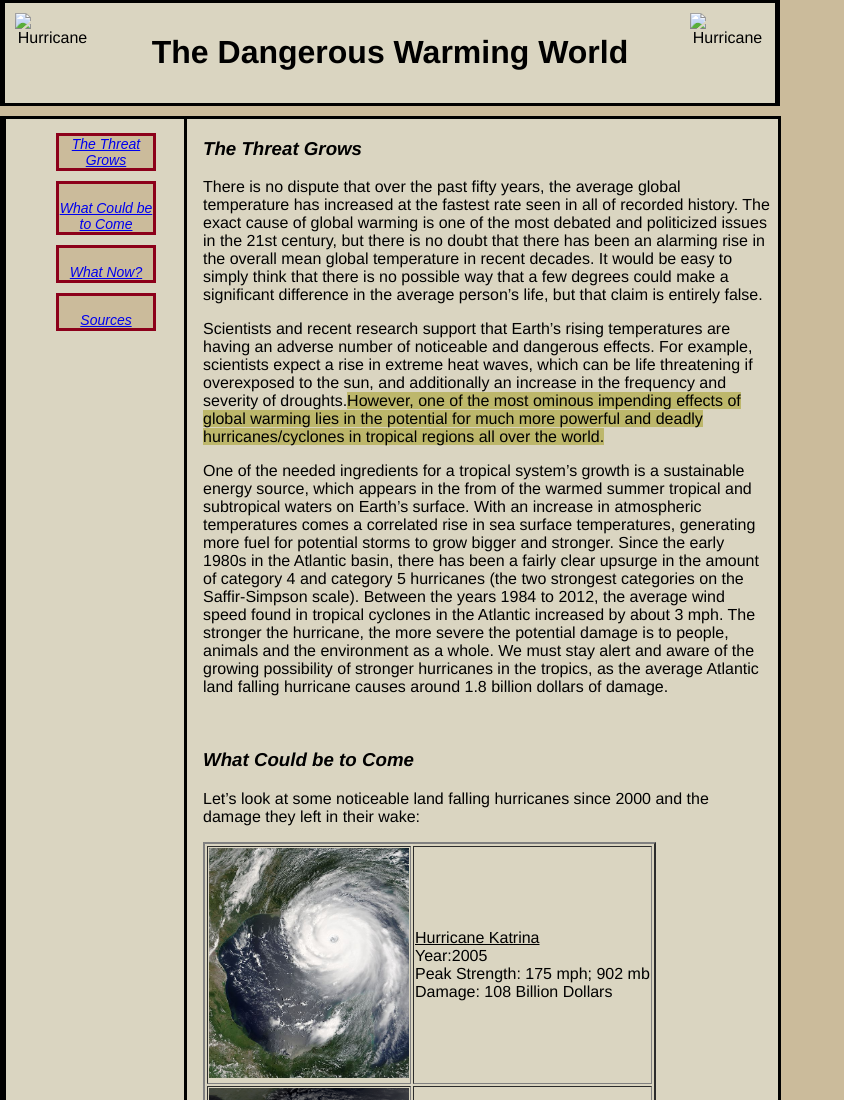
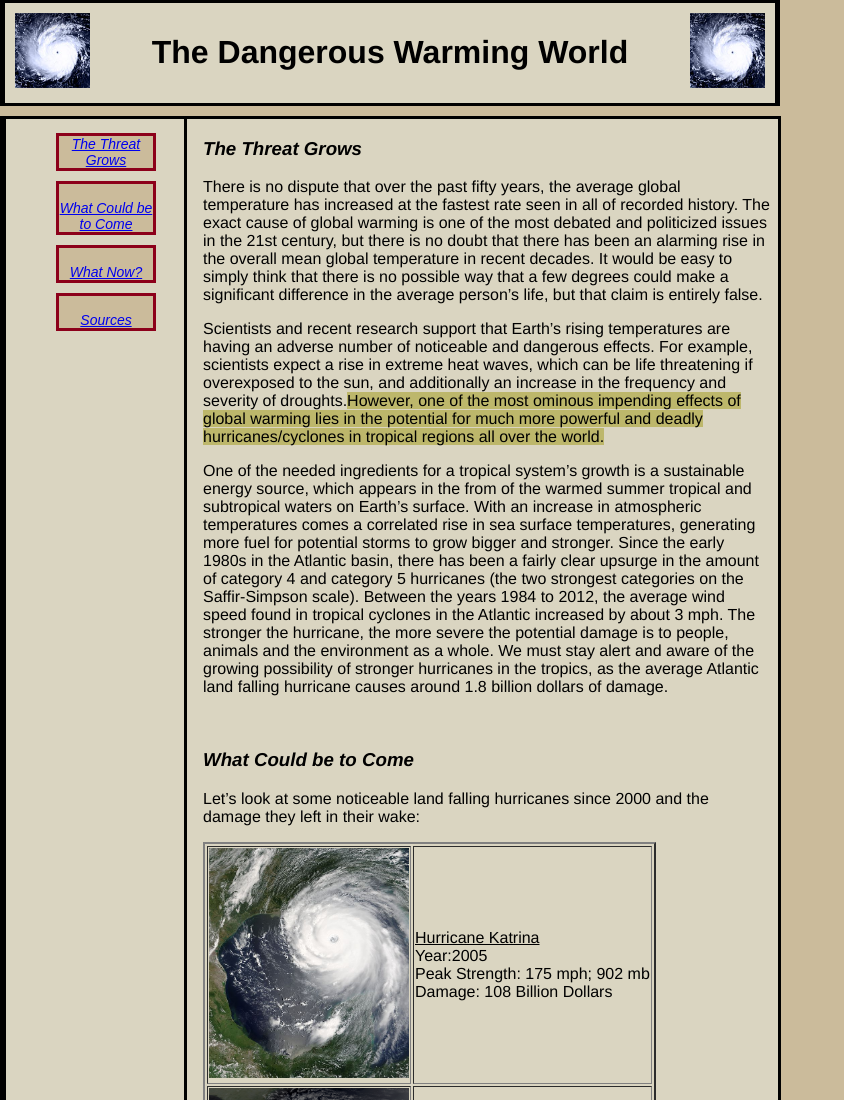
Before and after one commit to api27081/api27081.github.io, a plain HTML site: page index.html in a window 1280 px wide. Shown: the top 1100 px of the page, without its empty margins (0-844 px from the left). Drawn offline with Linux system fonts and the light colour scheme; files whose address does not match are found by name.

Commit message:
Update index.html

```diff
--- a/index.html
+++ b/index.html
@@ -7,8 +7,8 @@
 </head>
 <body style="background-color:#CBBB9B;margin:0;padding:0;height:auto;font-family:Helvetica">
     <div style="width:750px;background:#DAD5C1;border-left:5px;border-right:5px;overflow:auto;margin:0;padding:10px;text-align:center;border-style:solid;align:center">
-        <img src="images/hurricane.jpeg" alt="Hurricane" style="height:75px;width:75px;float:left">
-        <img src="images/hurricane.jpeg" alt="Hurricane" style="height:75px;width:75px;float:right">
+        <img src="hurricane.jpeg" alt="Hurricane" style="height:75px;width:75px;float:left">
+        <img src="hurricane.jpeg" alt="Hurricane" style="height:75px;width:75px;float:right">
         <h1>The Dangerous Warming World</h1>
     </div>
     <div style="width:775px;height:2750px;background:#DAD5C1;margin-top:10px;border-style:solid;postion:fixed">
```
